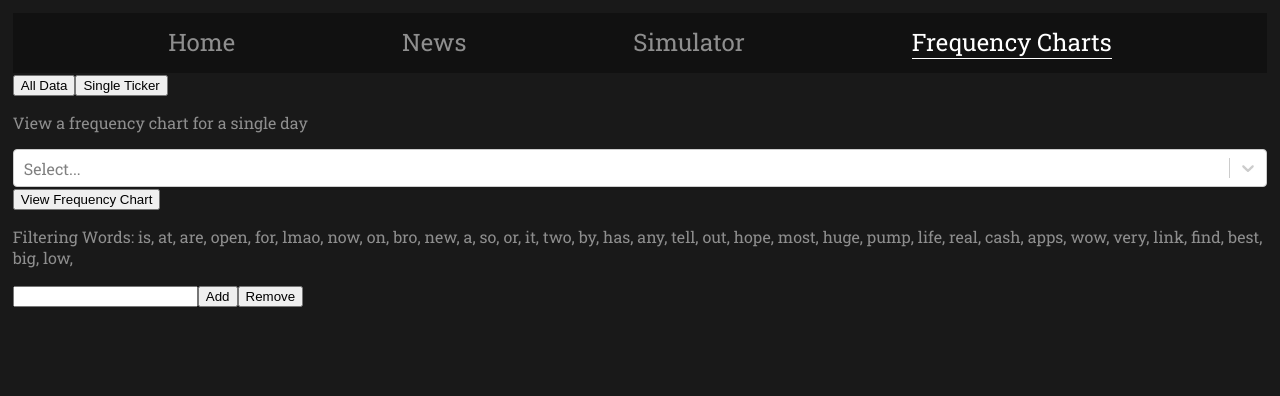
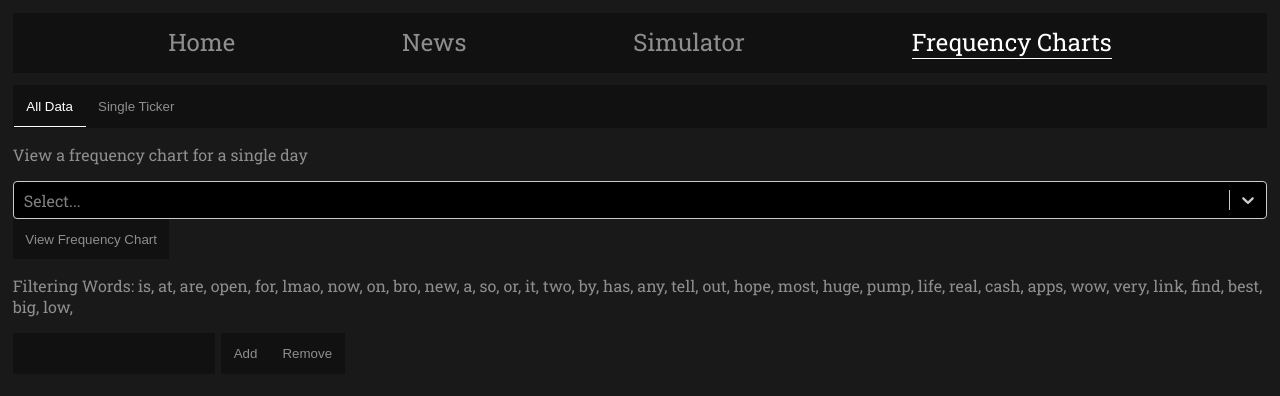
Before and after one commit to christophermarek/stocknewsanalyzer, a React (Create React App) app in the folder simulator/: page /frequencycharts in a window 1280 px wide. Shown: the top 396 px of the page. Built offline with nearby package versions, Linux system fonts and the light colour scheme; no server answers.

Commit message:
css additions done

```diff
--- a/simulator/src/App.css
+++ b/simulator/src/App.css
@@ -1,7 +1,5 @@
-
 @import url('https://fonts.googleapis.com/css2?family=Roboto+Slab');
-
-.navBar{
+.navBar {
     display: flex;
     justify-content: space-evenly;
     background-color: #111;
@@ -9,55 +7,124 @@
     border: 1px solid transparent;
 }
 
-.navBtn{
+.loadPageForm {
+    display: flex;
+    background-color: #111;
+    border-color: #111;
+    border: 1px solid transparent;
+    margin-top: 1%;
+}
+
+.navBtn {
     text-decoration: none;
     color: #8e8e8e;
     font-size: 1.5em;
     margin: 1%;
 }
 
-.formField{
+.subButton {
+    color: #8e8e8e;
+    background-color: #111;
+    border: none;
+    padding: 1%;
+}
+
+.minFrequencyToDisplayControl{
+    display: flex;
+    flex-direction: row;
+    padding-top: 1%;
+}
+
+.sortDirectionControl{
+    margin-top: 1%;
+}
+
+.subButton:hover {
+    color: white;
+    border-bottom: 1px solid white;
+}
+
+.textInput {
+    background-color: #111;
+    border: none;
+    padding: 1%;
+    color: white;
+    margin-right: 0.5%;
+}
+
+/* This is for the npm react-select picker */
+.css-yk16xz-control{
+    background-color: black !important;
+}
+/*background text for this*/
+.css-1uccc91-singleValue{
+    color: white !important;
+}
+/*dropdown of options*/
+.css-1pahdxg-control{
+    background-color: black !important;
+    color: #8e8e8e !important;
+}
+.css-26l3qy-menu{
+    background-color: black !important;
+}
+/*option currently hovering over*/
+.css-1n7v3ny-option{
+    color: white !important;
+    background-color: #8e8e8e !important;
+}
+/*option currently selected*/
+.css-9gakcf-option{
+    background-color: black !important;
+    color: white !important;
+}
+/*all other options*/
+.css-yt9ioa-option{
+
+}
+
+
+.formField {
     display: flex;
     align-items: center;
 }
 
-.formFieldLabel{
+.formFieldLabel {
     padding-right: 1%;
 }
 
-.navBtn:hover{
+.navBtn:hover {
     color: white;
 }
 
-.navItemSelected{
+.navItemSelected {
     color: white;
     border-bottom: 1px solid white;
 }
 
-.articleDivider{
+.articleDivider {
     width: 100%;
     border-color: #444;
 }
 
-body{
+body {
     background-color: #191919;
     color: #8e8e8e;
     font-family: 'Roboto Slab', sans-serif;
     padding: 1%;
 }
 
-.green{
+.green {
     color: green;
 }
 
-.red{
+.red {
     color: red;
 }
 
-.chart-container{
-}
+.chart-container {}
 
-.summaryContainer{
+.summaryContainer {
     background-color: white;
     outline: black;
     color: black;
@@ -72,29 +139,29 @@ body{
     justify-content: space-around;
 }
 
-.Simulator{
+.Simulator {
     box-shadow: 0px 0px 5px #fff;
 }
 
-.marketSummary{
+.marketSummary {
     display: flex;
     flex-wrap: wrap;
 }
 
-.twoChartsCondensed{
+.twoChartsCondensed {
     display: flex;
     flex-flow: row;
 }
 
-.twoChartsExpanded{
+.twoChartsExpanded {
     display: flex;
     flex-direction: column;
 }
 
-.chartCondensed{
+.chartCondensed {
     width: 50%;
 }
 
-.chartExpanded{
+.chartExpanded {
     width: 100%;
 }
--- a/simulator/src/simulator/AllFrequencyData.tsx
+++ b/simulator/src/simulator/AllFrequencyData.tsx
@@ -112,9 +112,13 @@ const AllFrequencyData: React.FC<Props> = ({ frequencyLists }) => {
             />
             {singleDayFrequencyChartActive && selectedOneDay != null && oneDayFrequencyChartData != undefined &&
                 <>
-                    <p>Chart is active</p>
-                    <input type="text" value={minFrequencyToDisplay} onChange={setValue} />
-                    <input type="button" value="Change Sort Direction" onClick={changeSortDirection} />
+                    <div className="minFrequencyToDisplayControl">
+                        <input type="text" className="textInput" value={minFrequencyToDisplay} onChange={setValue} />
+                        <p>Minimum Frequency To Display</p>
+                    </div>
+                    <div className="sortDirectionControl">
+                        <input type="button" className="subButton" value="Change Sort Direction" onClick={changeSortDirection} />
+                    </div>
                     <VerticalBar data={getSingleDayFrequencyDataFixed} options={{}} header={`Frequency Chart for ${selectedOneDay.value}`} />
                 </>
             }
--- a/simulator/src/simulator/FrequencyCharts.tsx
+++ b/simulator/src/simulator/FrequencyCharts.tsx
@@ -64,8 +64,8 @@ const Article: React.FC<Props> = ({ }) => {
             }
 
             <div className="loadPageForm">
-                <input type="button" onClick={() => setPageSelected("allData")} value="All Data" />
-                <input type="button" onClick={() => setPageSelected("singleTicker")} value="Single Ticker" />
+                <input type="button" className={"subButton" + (pageSelected == 'allData' ? ' navItemSelected' : '' )} onClick={() => setPageSelected("allData")} value="All Data" />
+                <input type="button" className={"subButton" + (pageSelected == 'singleTicker' ? ' navItemSelected' : '' )} onClick={() => setPageSelected("singleTicker")} value="Single Ticker" />
             </div>
 
             <div className="dataVisualizer">
--- a/simulator/src/simulator/SelectDayControls.tsx
+++ b/simulator/src/simulator/SelectDayControls.tsx
@@ -40,8 +40,9 @@ const SelectDayControls: React.FC<Props> = ({ frequencyLists, setSelectedOneDay,
                 defaultValue={selectedOneDay}
                 onChange={setSelectedOneDay}
                 options={getFrequenclyListsDatesArray()}
+                className="dateInput"
             />
-            <input type="button" onClick={singleDayFrequencyChartClicked} value="View Frequency Chart" />
+            <input type="button" className="subButton" onClick={singleDayFrequencyChartClicked} value="View Frequency Chart" />
         </div>
     )
 }
--- a/simulator/src/simulator/SingleTickerData.tsx
+++ b/simulator/src/simulator/SingleTickerData.tsx
@@ -202,15 +202,17 @@ const SingleTickerData: React.FC<Props> = ({ frequencyLists }) => {
     return (
         <div className="tickerFreqOverTime">
             <p>View the frequency of a ticker over time</p>
-            <input type="text" value={selectedTicker} onChange={e => setSelectedTicker(e.target.value)} />
-            <input type="button" onClick={frequencyOverTimeClicked} value="View Ticker Frequency Over Time" />
+            <input type="text" className="textInput" value={selectedTicker} onChange={e => setSelectedTicker(e.target.value)} />
+            <input type="button" className="subButton" onClick={frequencyOverTimeClicked} value="View Ticker Frequency Over Time" />
 
-            <input type="button" value={isCondensedView ? 'Expand' : 'Condense'} onClick={() => setCondensedview(!isCondensedView)} />
+            <input type="button" className="subButton" value={isCondensedView ? 'Expand' : 'Condense'} onClick={() => setCondensedview(!isCondensedView)} />
 
             {frequencyOverTime != undefined &&
                 <>
                     <div className="charts">
-                        <LineChart data={getFrequencyOverTimeFixed} options={{}} />
+                        <div className="topChart">
+                            <LineChart data={getFrequencyOverTimeFixed} options={{}} />
+                        </div>
                         <div className={isCondensedView ? "twoChartsCondensed" : "twoChartsExpanded"}>
                             <div className={isCondensedView ? "chartCondensed" : "chartExpanded"}>
                                 {fixedHistoricalPrices &&
--- a/simulator/src/simulator/WordFilterControls.tsx
+++ b/simulator/src/simulator/WordFilterControls.tsx
@@ -50,9 +50,9 @@ const WordFilterControls: React.FC<Props> = ({ symbolsToFilter, setSymbolsToFilt
     return (
         <div className="wordFilterControls">
             <p>Filtering Words: {printFilteredWords()}</p>
-            <input type="text" value={symbolsToFilterUpdate} onChange={updateSymbolsToFilterUpdate} />
-            <input type="button" onClick={addSymbolToFilter} value="Add" />
-            <input type="button" onClick={removeSymbolFromFilter} value="Remove"></input>
+            <input type="text" className="textInput" value={symbolsToFilterUpdate} onChange={updateSymbolsToFilterUpdate} />
+            <input type="button" className="subButton" onClick={addSymbolToFilter} value="Add" />
+            <input type="button" className="subButton" onClick={removeSymbolFromFilter} value="Remove"></input>
         </div>
 
 
```
